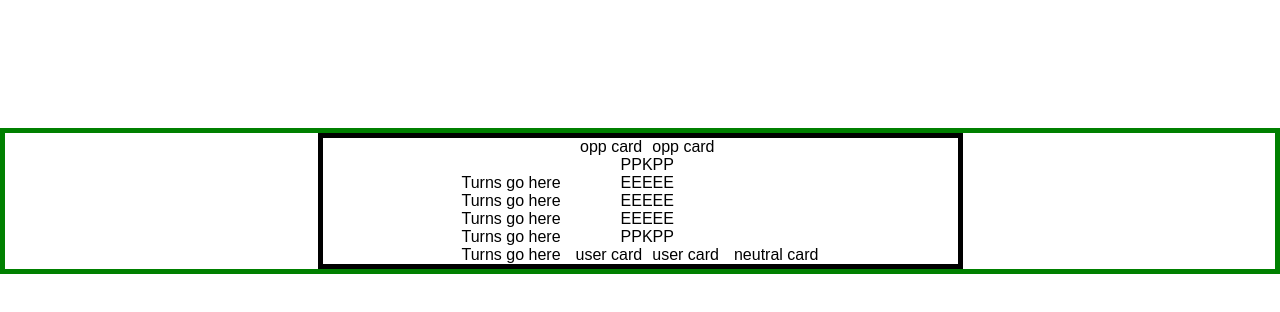
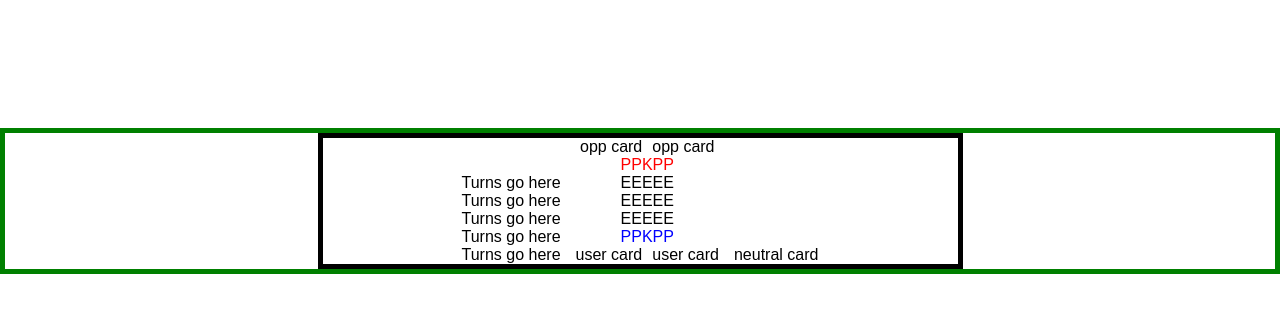
Before and after one commit to aduynstee/onitama-web, a React (Create React App) app in the folder frontend/oni-app/: page / in a window 1280 px wide. Shown: the top 312 px of the page. Built offline with nearby package versions, Linux system fonts and the light colour scheme.

Commit message:
Display piece color

```diff
--- a/frontend/oni-app/src/App.css
+++ b/frontend/oni-app/src/App.css
@@ -29,3 +29,11 @@
     margin-left: 5px;
     margin-right: 5px;
 }
+
+.redpawn, .redking {
+    color: red;
+}
+
+.bluepawn, .blueking {
+    color: blue;
+}
```
